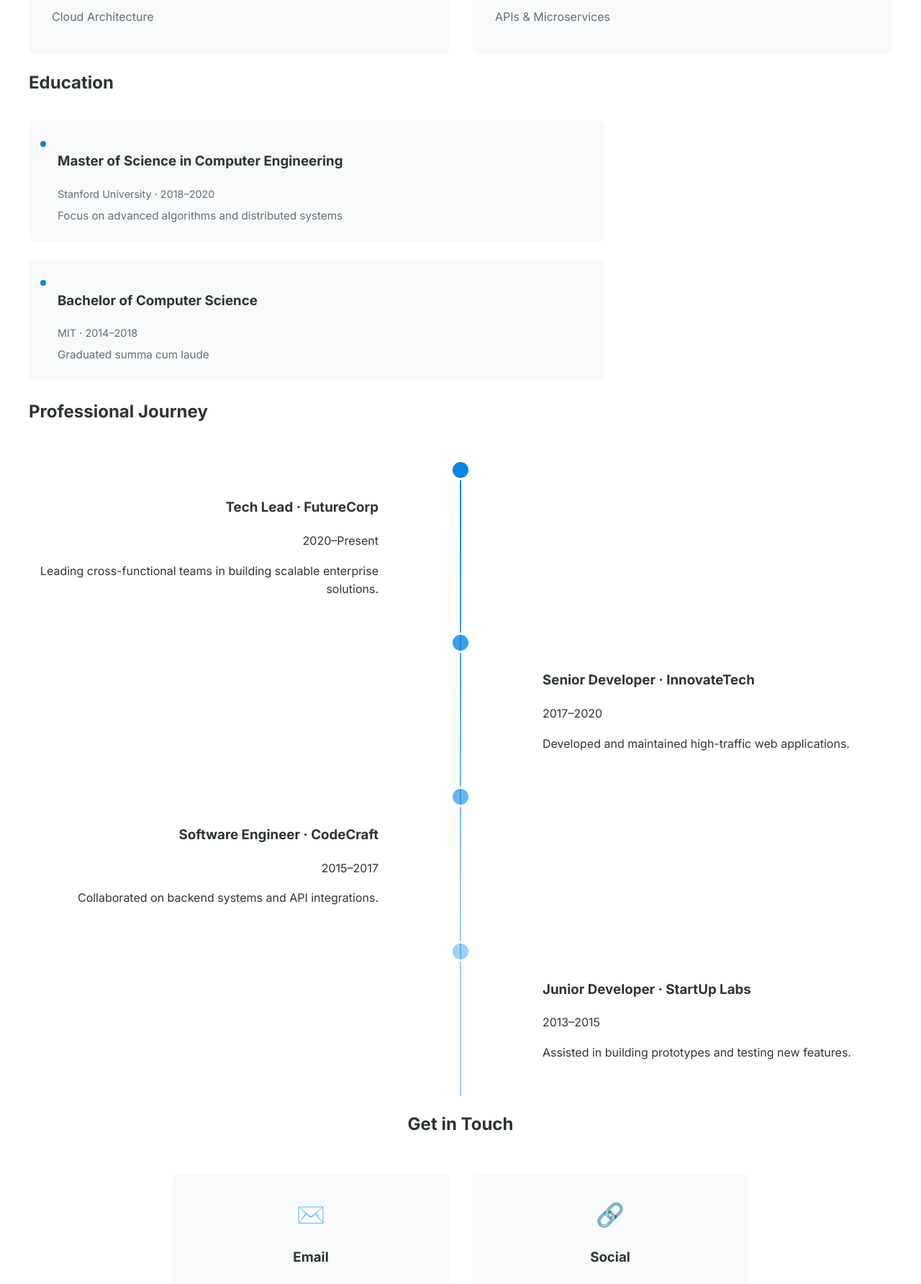
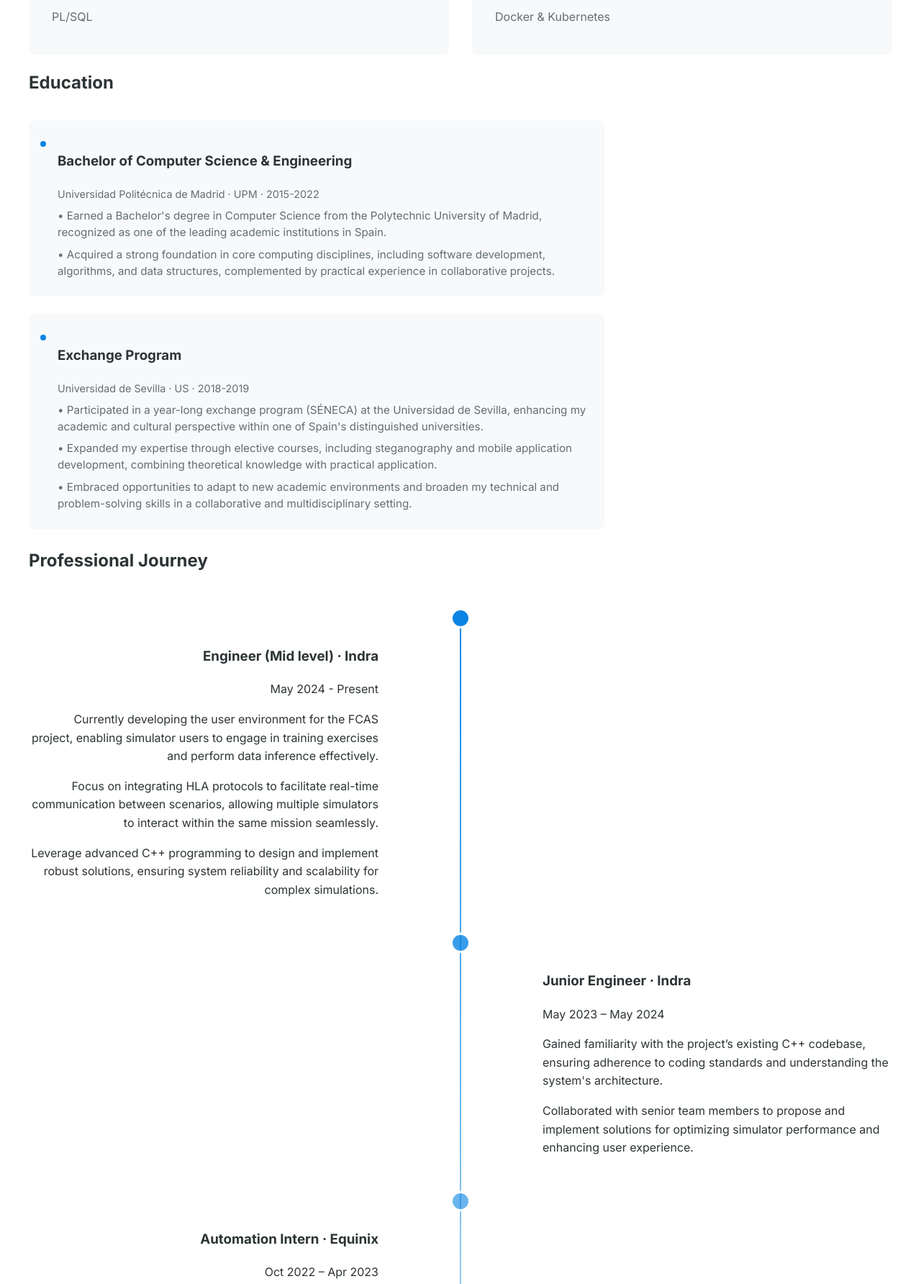
Before and after one commit to guilot/resume, a plain HTML site: page index.html in a window 1280 px wide. Shown: the part 788-2572 px from the top of the page at 72% size. Drawn offline with Linux system fonts and the light colour scheme.

Commit message:
Updated resume info.

```diff
--- a/index.html
+++ b/index.html
@@ -48,9 +48,9 @@
                     <div class="skill-card">
                         <h3 class="skill-category">Development</h3>
                         <ul class="skill-list">
-                            <li>Python</li>
-                            <li>JavaScript/TypeScript</li>
-                            <li>Cloud Architecture</li>
+                            <li>C/C++14</li>
+                            <li>Java</li>
+                            <li>PL/SQL</li>
                         </ul>
                     </div>
                     <div class="skill-card">
@@ -58,7 +58,7 @@
                         <ul class="skill-list">
                             <li>Linux Environments</li>
                             <li>Database Design</li>
-                            <li>APIs & Microservices</li>
+                            <li>Docker & Kubernetes</li>
                         </ul>
                     </div>
                 </div>
@@ -72,14 +72,22 @@
                 <h2 class="section-title">Education</h2>
                 <div class="education-list">
                     <div class="education-item">
-                        <h3>Master of Science in Computer Engineering</h3>
-                        <p class="education-meta">Stanford University · 2018–2020</p>
-                        <p class="education-desc">Focus on advanced algorithms and distributed systems</p>
+                        <h3>Bachelor of Computer Science & Engineering</h3>
+                        <p class="education-meta">Universidad Politécnica de Madrid · UPM · 2015-2022</p>
+                        <p class="education-desc">• Earned a Bachelor's degree in Computer Science from the Polytechnic University of Madrid, recognized
+                            as one of the leading academic institutions in Spain.</p>
+                        <p class="education-desc">• Acquired a strong foundation in core computing disciplines, including software development,
+                            algorithms, and data structures, complemented by practical experience in collaborative projects.</p>
                     </div>
                     <div class="education-item">
-                        <h3>Bachelor of Computer Science</h3>
-                        <p class="education-meta">MIT · 2014–2018</p>
-                        <p class="education-desc">Graduated summa cum laude</p>
+                        <h3>Exchange Program</h3>
+                        <p class="education-meta">Universidad de Sevilla · US · 2018-2019</p>
+                        <p class="education-desc">• Participated in a year-long exchange program (SÉNECA) at the Universidad de Sevilla, enhancing my
+                            academic and cultural perspective within one of Spain's distinguished universities.</p>
+                        <p class="education-desc">• Expanded my expertise through elective courses, including steganography and mobile application
+                            development, combining theoretical knowledge with practical application.</p>
+                        <p class="education-desc">• Embraced opportunities to adapt to new academic environments and broaden my technical and
+                            problem-solving skills in a collaborative and multidisciplinary setting.</p>
                     </div>
                 </div>
             </div>
@@ -93,36 +101,46 @@
                 <div class="timeline-item">
                     <div class="timeline-marker" style="--timeline-color: rgba(9, 132, 227, 1);"></div>
                     <div class="timeline-content">
-                        <h3>Tech Lead · FutureCorp</h3>
-                        <p class="timeline-date">2020–Present</p>
-                        <p>Leading cross-functional teams in building scalable enterprise solutions.</p>
+                        <h3>Engineer (Mid level) · Indra</h3>
+                        <p class="timeline-date">May 2024 - Present</p>
+                        <p>Currently developing the user environment for the FCAS project, enabling simulator users to engage in
+                            training exercises and perform data inference effectively.</p>
+                        <p>Focus on integrating HLA protocols to facilitate real-time communication between scenarios, allowing
+                            multiple simulators to interact within the same mission seamlessly.</p>
+                        <p>Leverage advanced C++ programming to design and implement robust solutions, ensuring system
+                            reliability and scalability for complex simulations.</p>
                     </div>
                 </div>
                 <!-- Timeline Item 2 -->
                 <div class="timeline-item">
                     <div class="timeline-marker" style="--timeline-color: rgba(9, 132, 227, 0.8);"></div>
                     <div class="timeline-content">
-                        <h3>Senior Developer · InnovateTech</h3>
-                        <p class="timeline-date">2017–2020</p>
-                        <p>Developed and maintained high-traffic web applications.</p>
+                        <h3>Junior Engineer · Indra</h3>
+                        <p class="timeline-date">May 2023 – May 2024</p>
+                        <p>Gained familiarity with the project’s existing C++ codebase, ensuring adherence to coding standards
+                            and understanding the system's architecture.</p>
+                        <p>Collaborated with senior team members to propose and implement solutions for optimizing simulator
+                            performance and enhancing user experience.</p>
                     </div>
                 </div>
                 <!-- Timeline Item 3 -->
                 <div class="timeline-item">
                     <div class="timeline-marker" style="--timeline-color: rgba(9, 132, 227, 0.6);"></div>
                     <div class="timeline-content">
-                        <h3>Software Engineer · CodeCraft</h3>
-                        <p class="timeline-date">2015–2017</p>
-                        <p>Collaborated on backend systems and API integrations.</p>
+                        <h3>Automation Intern · Equinix</h3>
+                        <p class="timeline-date"> Oct 2022 – Apr 2023</p>
+                        <p>Worked in the automation department utilizing Docker for containerization and management,
+                            Kubernetes for orchestrating distributed services, and AWS for deploying and managing cloud infrastructure.</p>
                     </div>
                 </div>
                 <!-- Timeline Item 4 -->
                 <div class="timeline-item">
                     <div class="timeline-marker" style="--timeline-color: rgba(9, 132, 227, 0.4);"></div>
                     <div class="timeline-content">
-                        <h3>Junior Developer · StartUp Labs</h3>
-                        <p class="timeline-date">2013–2015</p>
-                        <p>Assisted in building prototypes and testing new features.</p>
+                        <h3>Solution Assistant, Intern · NTT DATA</h3>
+                        <p class="timeline-date">Oct 2021 – Jun 2022</p>
+                        <p>Working with databases (data quality) in PLSQL language for a big phone company
+                            as my principal client.</p>
                     </div>
                 </div>
             </div>
```
